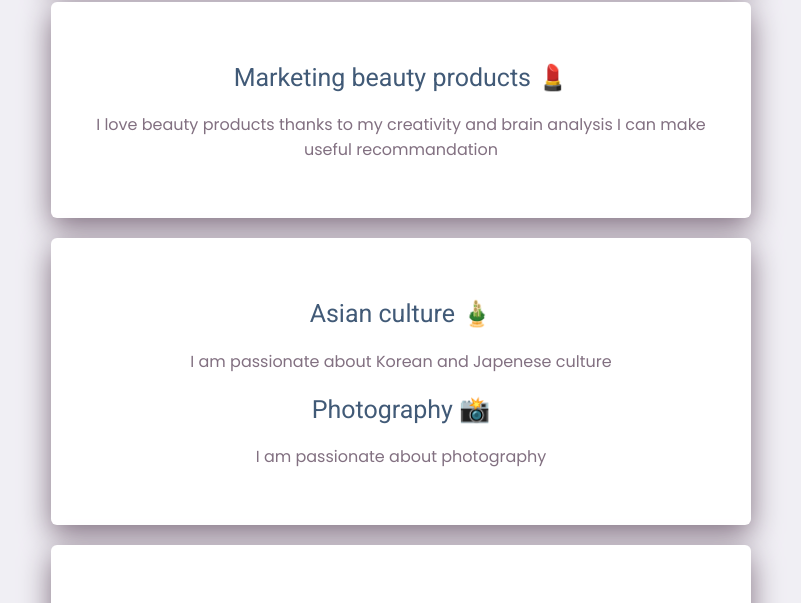
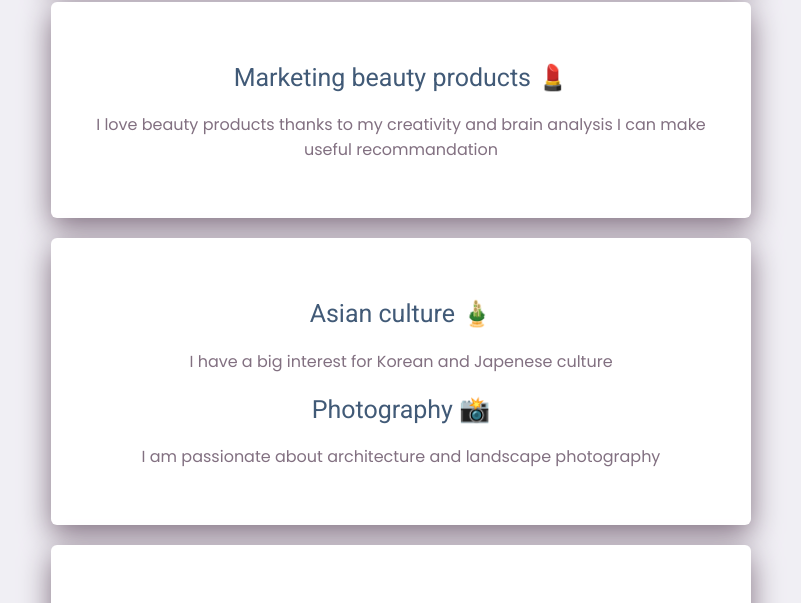
Before and after one commit to Nora-oumoucha/my-profile, a plain HTML site: page index.html in a window 1280 px wide. Shown: the part 556-1159 px from the top of the page, without its empty margins (239-1040 px from the left). Drawn offline with Linux system fonts and the light colour scheme.

Commit message:
Update index.html

```diff
--- a/index.html
+++ b/index.html
@@ -31,10 +31,10 @@
 
 		<div class="card-white">
 			<h2>Asian culture 🎍</h2>
-			<p>I am passionate about Korean and Japenese culture
+			<p>I have a big interest for Korean and Japenese culture
 			</p>
 			<h2>Photography 📸</h2>
-			<p>I am passionate about photography
+			<p>I am passionate about architecture and landscape photography
 			</p>
 		</div>
 
```
